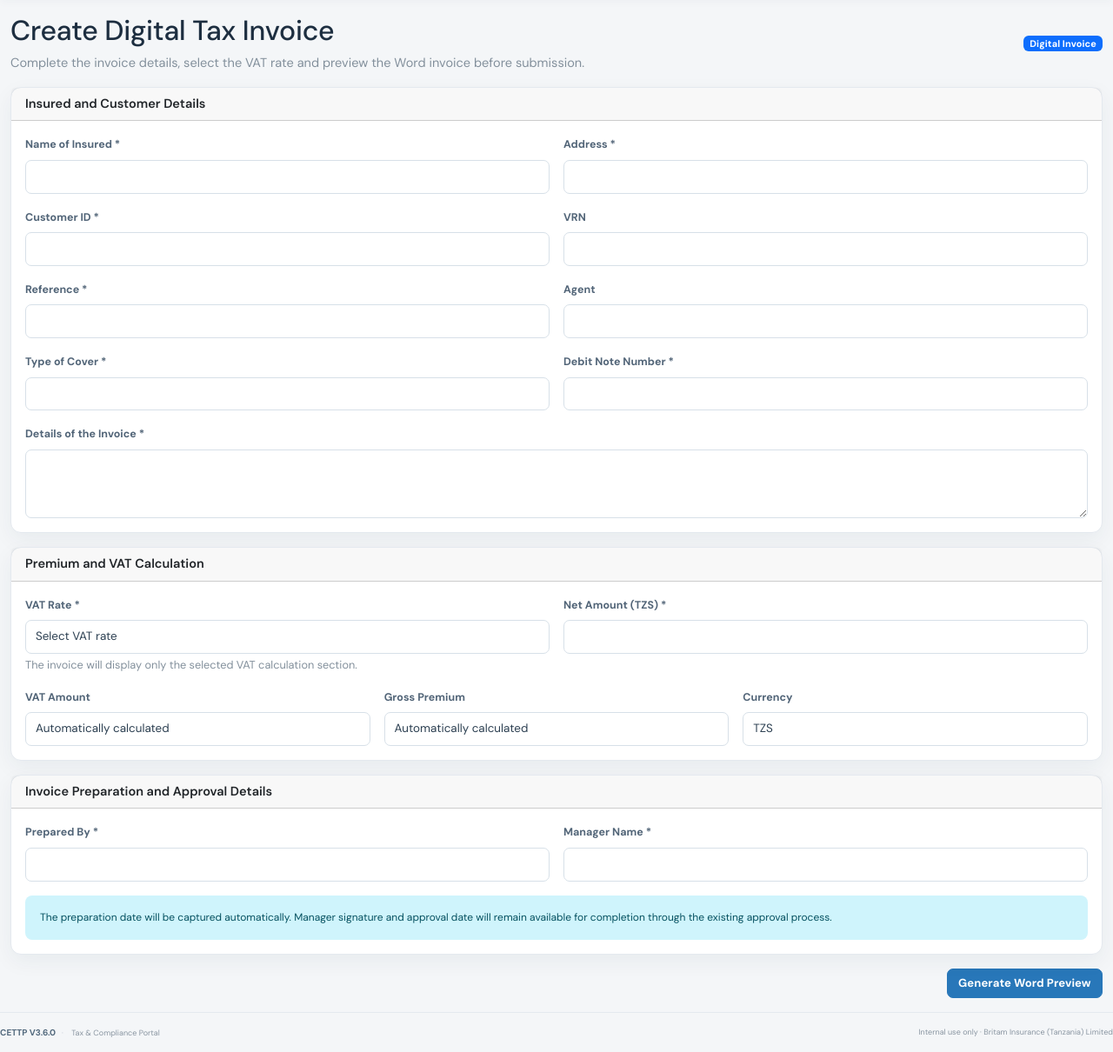
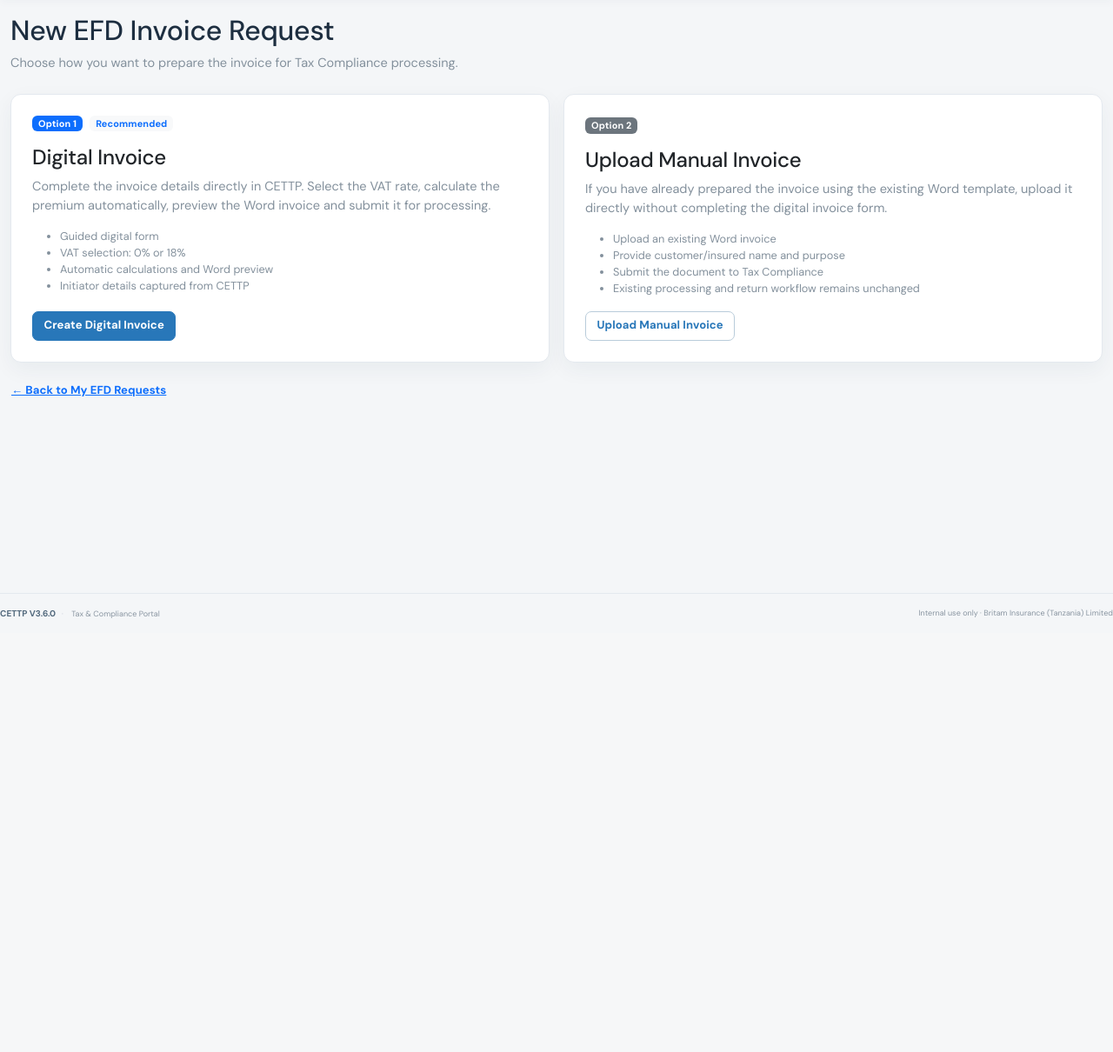
Before and after one commit to Filly-web/CETTP-Portal, a Python web app: template templates/efd_request_new.html in a window 1280 px wide. Shown: the part 72-1282 px from the top of the page at 87% size. After the commit the page ends 783 px from the top, so only its background shows below. Run offline with Jinja, Linux system fonts and the light colour scheme; the template is opened without the code that fills it, so the values that code supplies are empty; some libraries are stand-ins or nearby versions.

Commit message:
Add files via upload

```diff
--- a/templates/efd_request_new.html
+++ b/templates/efd_request_new.html
@@ -1,26 +1,19 @@
-{% extends 'base.html' %}{% block title %}Create Digital Tax Invoice{% endblock %}{% block content %}
-<div class="container-fluid py-3"><div class="d-flex justify-content-between align-items-center flex-wrap gap-2"><div><h2>Create Digital Tax Invoice</h2><p class="text-muted mb-0">Complete the invoice details, select the VAT rate and preview the Word invoice before submission.</p></div><span class="badge bg-primary">Digital Invoice</span></div>
-<form method="post" action="{{ url_for('efd_request_digital_preview') }}" class="mt-3">
-<input type="hidden" name="csrf_token" value="{{ csrf_token() }}">
-<div class="card shadow-sm mb-3"><div class="card-header fw-semibold">Insured and Customer Details</div><div class="card-body"><div class="row g-3">
-<div class="col-md-6"><label class="form-label">Name of Insured *</label><input class="form-control" name="insured_name" required maxlength="180"></div>
-<div class="col-md-6"><label class="form-label">Address *</label><input class="form-control" name="address" required maxlength="255"></div>
-<div class="col-md-6"><label class="form-label">Customer ID *</label><input class="form-control" name="customer_id" required maxlength="100"></div>
-<div class="col-md-6"><label class="form-label">VRN</label><input class="form-control" name="vrn" maxlength="40"></div>
-<div class="col-md-6"><label class="form-label">Reference *</label><input class="form-control" name="reference" required maxlength="100"></div>
-<div class="col-md-6"><label class="form-label">Agent</label><input class="form-control" name="agent" maxlength="180"></div>
-<div class="col-md-6"><label class="form-label">Type of Cover *</label><input class="form-control" name="cover_type" required maxlength="180"></div>
-<div class="col-md-6"><label class="form-label">Debit Note Number *</label><input class="form-control" name="debit_note" required maxlength="100"></div>
-<div class="col-12"><label class="form-label">Details of the Invoice *</label><textarea class="form-control" name="description" rows="3" required maxlength="1500"></textarea></div>
-</div></div></div>
-<div class="card shadow-sm mb-3"><div class="card-header fw-semibold">Premium and VAT Calculation</div><div class="card-body"><div class="row g-3">
-<div class="col-md-6"><label class="form-label">VAT Rate *</label><select class="form-select" name="vat_rate" required><option value="">Select VAT rate</option><option value="0">0% VAT</option><option value="18">18% VAT</option></select><div class="form-text">The invoice will display only the selected VAT calculation section.</div></div>
-<div class="col-md-6"><label class="form-label">Net Amount (TZS) *</label><input class="form-control" type="number" name="net_amount" min="0.01" step="0.01" required></div>
-<div class="col-md-4"><label class="form-label">VAT Amount</label><input class="form-control" value="Automatically calculated" readonly></div><div class="col-md-4"><label class="form-label">Gross Premium</label><input class="form-control" value="Automatically calculated" readonly></div><div class="col-md-4"><label class="form-label">Currency</label><input class="form-control" value="TZS" readonly></div>
-</div></div></div>
-<div class="card shadow-sm mb-3"><div class="card-header fw-semibold">Invoice Preparation and Approval Details</div><div class="card-body"><div class="row g-3">
-<div class="col-md-6"><label class="form-label">Prepared By *</label><input class="form-control" name="prepared_by" value="{{ session.get('actor_name','') }}" required maxlength="160"></div>
-<div class="col-md-6"><label class="form-label">Manager Name *</label><input class="form-control" name="manager_name" required maxlength="160"></div>
-</div><div class="alert alert-info mt-3 mb-0">The preparation date will be captured automatically. Manager signature and approval date will remain available for completion through the existing approval process.</div></div></div>
-<div class="d-flex justify-content-end"><button class="btn btn-primary" type="submit">Generate Word Preview</button></div>
-</form></div>{% endblock %}
+{% extends 'base.html' %}{% block title %}New EFD Invoice Request{% endblock %}{% block content %}
+<div class="container-fluid py-3">
+  <div class="mb-4"><h2>New EFD Invoice Request</h2><p class="text-muted mb-0">Choose how you want to prepare the invoice for Tax Compliance processing.</p></div>
+  <div class="row g-3">
+    <div class="col-lg-6"><div class="card h-100 shadow-sm border-primary"><div class="card-body d-flex flex-column p-4">
+      <div class="d-flex align-items-center gap-2 mb-3"><span class="badge bg-primary">Option 1</span><span class="badge bg-light text-primary">Recommended</span></div>
+      <h4>Digital Invoice</h4><p class="text-muted">Complete the invoice details directly in CETTP. Select the VAT rate, calculate the premium automatically, preview the Word invoice and submit it for processing.</p>
+      <ul class="small text-muted"><li>Guided digital form</li><li>VAT selection: 0% or 18%</li><li>Automatic calculations and Word preview</li><li>Initiator details captured from CETTP</li></ul>
+      <div class="mt-auto"><a class="btn btn-primary" href="{{ url_for('efd_request_digital_form') }}">Create Digital Invoice</a></div>
+    </div></div></div>
+    <div class="col-lg-6"><div class="card h-100 shadow-sm"><div class="card-body d-flex flex-column p-4">
+      <div class="mb-3"><span class="badge bg-secondary">Option 2</span></div>
+      <h4>Upload Manual Invoice</h4><p class="text-muted">If you have already prepared the invoice using the existing Word template, upload it directly without completing the digital invoice form.</p>
+      <ul class="small text-muted"><li>Upload an existing Word invoice</li><li>Provide customer/insured name and purpose</li><li>Submit the document to Tax Compliance</li><li>Existing processing and return workflow remains unchanged</li></ul>
+      <div class="mt-auto"><a class="btn btn-outline-primary" href="{{ url_for('efd_request_manual_new') }}">Upload Manual Invoice</a></div>
+    </div></div></div>
+  </div>
+  <div class="mt-3"><a class="btn btn-link px-0" href="{{ url_for('efd_request_my') }}">← Back to My EFD Requests</a></div>
+</div>{% endblock %}
--- a/templates/initiator_dashboard.html
+++ b/templates/initiator_dashboard.html
@@ -2,7 +2,7 @@
 {% block content %}
 <div class="workspace-heading"><div><div class="eyebrow">INITIATOR WORKSPACE</div><h1 class="page-title">Welcome back</h1><p class="text-muted mb-0">{{ current_actor }}</p></div><a href="{{ url_for('new_case') }}" class="btn btn-primary">＋ New request</a></div>
 <div class="quick-actions initiator-actions">
-  <a href="{{ url_for('efd_request_new') }}"><span class="quick-icon blue">＋</span><span><strong>Request EFD invoice</strong><small>Submit a Word invoice</small></span><b>→</b></a>
+  <a href="{{ url_for('efd_request_new') }}"><span class="quick-icon blue">＋</span><span><strong>Request EFD invoice</strong><small>Create a digital invoice or upload a Word invoice</small></span><b>→</b></a>
   <a href="{{ url_for('efd_request_my') }}"><span class="quick-icon purple">▤</span><span><strong>My EFD requests</strong><small>Track invoice requests</small></span><b>→</b></a>
   <a href="{{ url_for('new_case') }}"><span class="quick-icon green">↗</span><span><strong>New case</strong><small>Cancellation or endorsement</small></span><b>→</b></a>
 </div>
```
Also changed, not shown: app.py (+76 -6 lines), templates/efd_request_digital_form.html (added, +19 -0 lines), templates/efd_request_manual_new.html (added, +7 -0 lines), CHANGELOG_V3_6_8_DIGITAL_TAX_INVOICE_GENERATOR.md (added), CHANGELOG_V3_6_9_DIGITAL_INVOICE_OUTPUT_FIX.md (added), CHANGELOG_V3_7_0_DUAL_INVOICE_SUBMISSION_OPTIONS.md (added).
